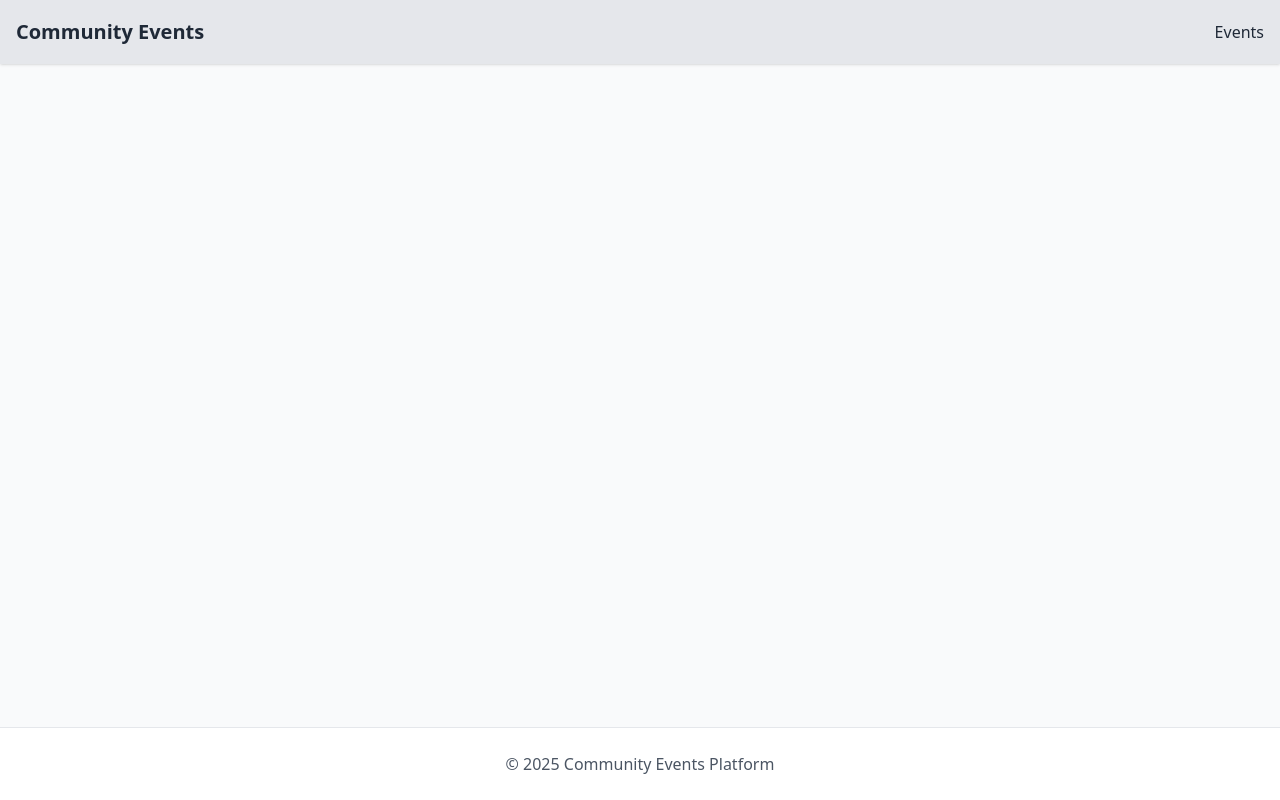
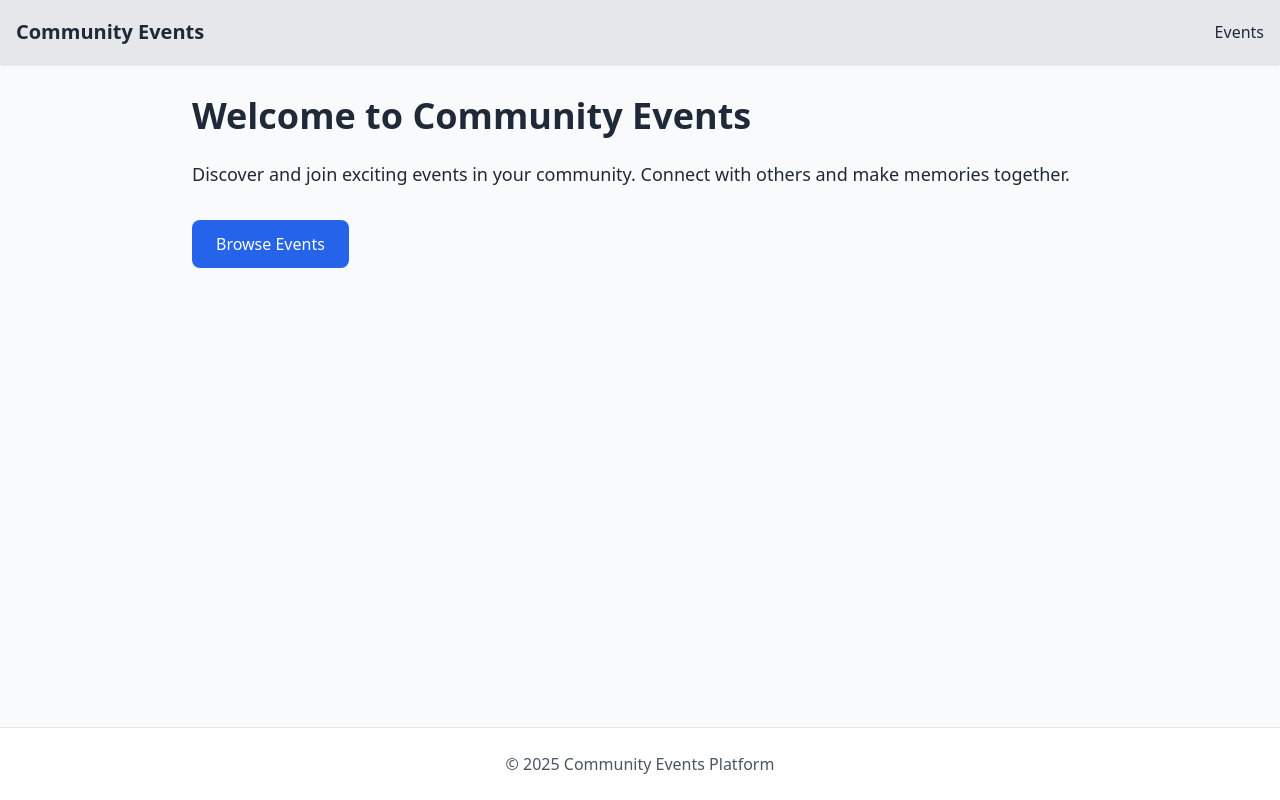
Before and after one commit to michael-farah/community-events-platform, a React (Vite) app: page / in a window 1280 px wide. Built offline with nearby package versions, Linux system fonts and the light colour scheme; no server answers.

Commit message:
feat: add basic homepage component

```diff
--- /dev/null
+++ b/src/pages/HomePage.tsx
@@ -0,0 +1,18 @@
+import { Link } from "react-router-dom";
+
+export const HomePage = () => {
+  return (
+    <div className="max-w-4xl mx-auto">
+      <h1 className="text-4xl font-bold mb-6">Welcome to Community Events</h1>
+      <p className="text-lg dark:text-gray-200 mb-8">
+        Discover and join exciting events in your community. Connect with others
+        and make memories together.
+      </p>
+      <Link
+        to="/events"
+        className="inline-block bg-blue-600 text-white px-6 py-3 rounded-lg hover:bg-blue-700">
+        Browse Events
+      </Link>
+    </div>
+  );
+};
--- a/src/router.tsx
+++ b/src/router.tsx
@@ -1,12 +1,14 @@
 import { createBrowserRouter } from "react-router-dom";
 import { Layout } from "./components/Layout";
 import { EventsPage } from "./pages/EventsPage";
+import { HomePage } from "./pages/HomePage";
 
 export const router = createBrowserRouter([
   {
     path: "/",
     element: <Layout />,
     children: [
+      { path: "/", element: <HomePage /> },
       {
         path: "events",
         element: <EventsPage />,
```
